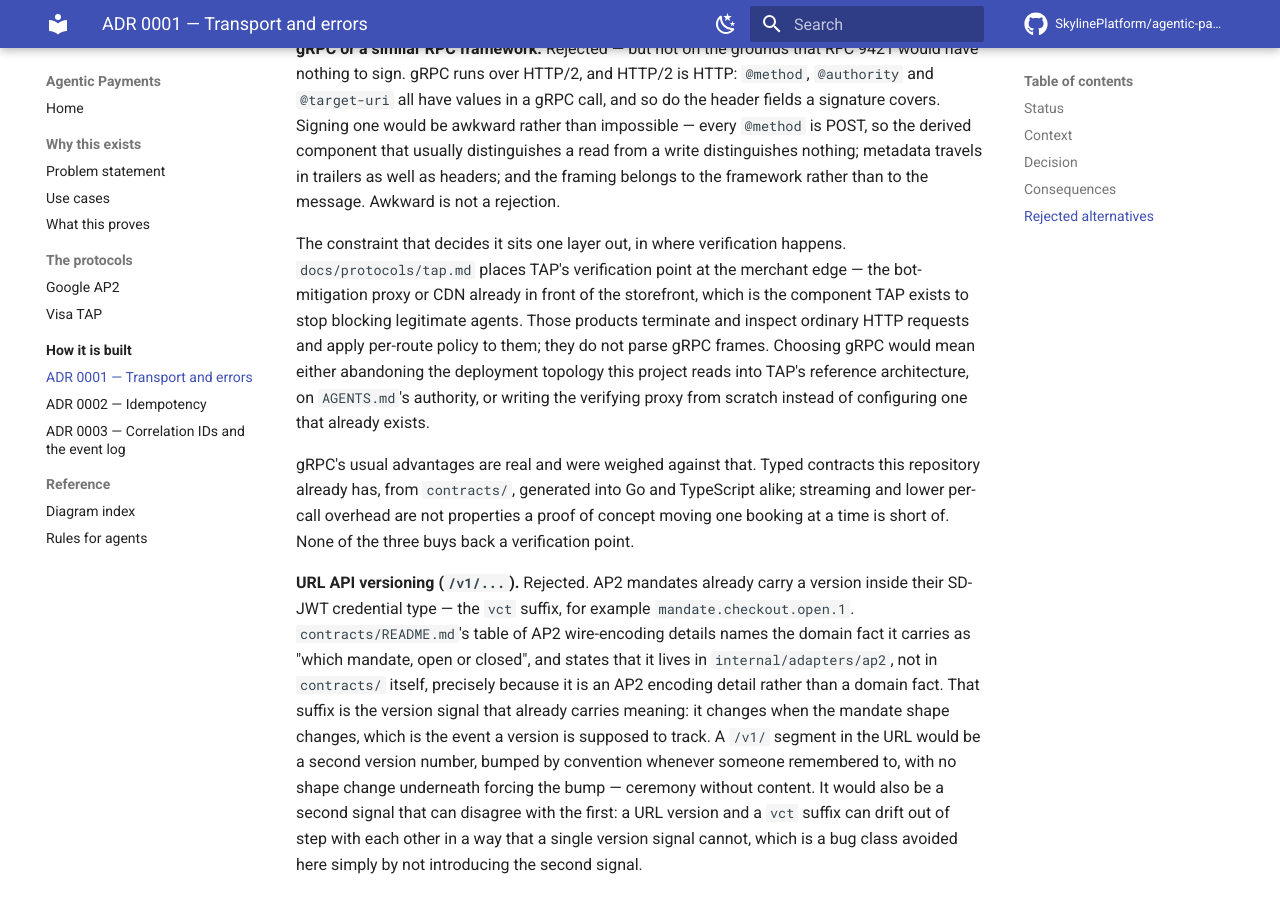
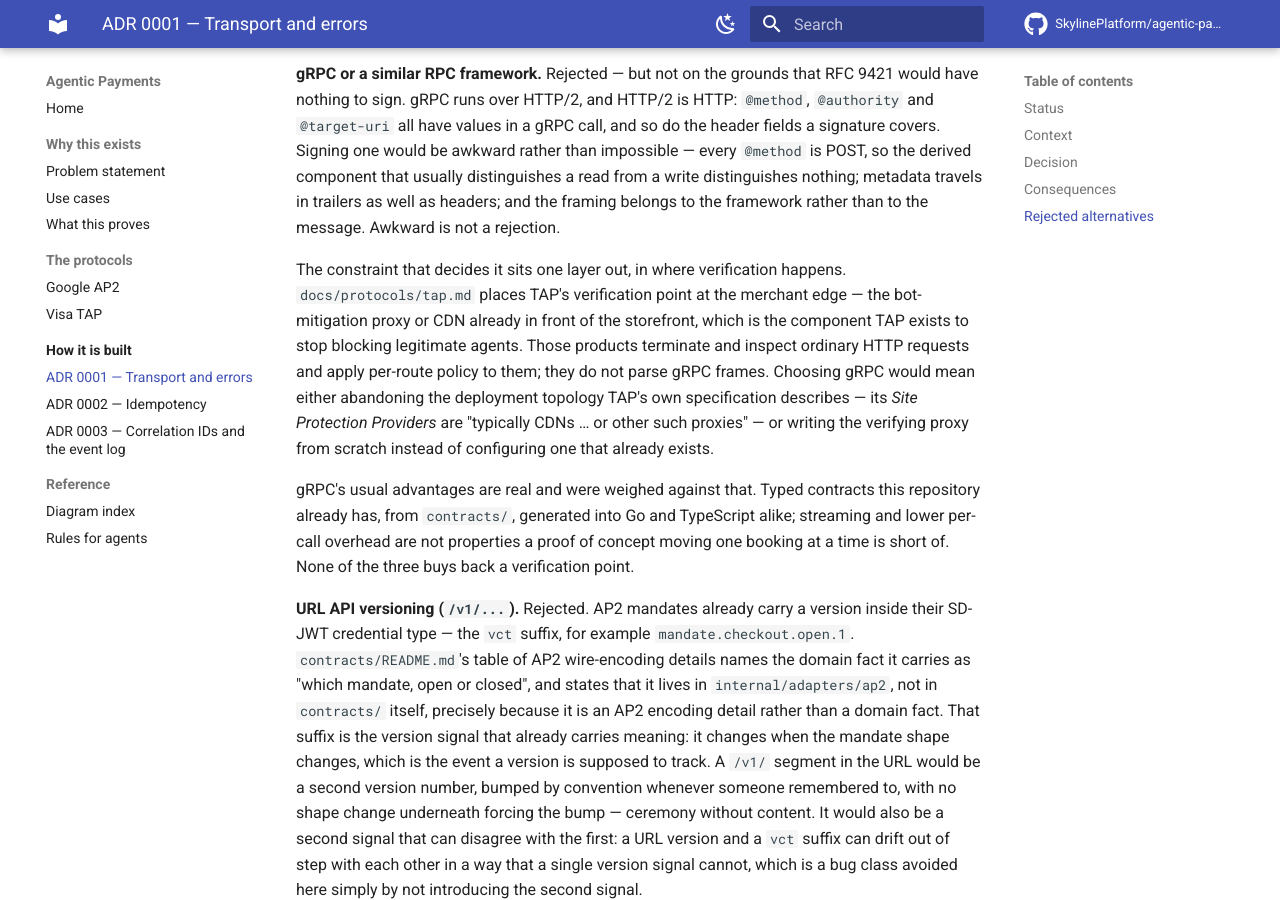
Before and after one commit to SkylinePlatform/agentic-payments, an MkDocs documentation site: the page built from docs/architecture/adr/0001-transport-and-errors.md, in a window 1280 px wide and 900 px high, scrolled down 2208 px. Built offline with MkDocs 1.6.1 and Material for MkDocs 9.7.7, drawn with Linux system fonts in a browser that asks for light colours; comment, search, counter and statistics services are not loaded; some of the changed text lies outside the part shown.

Commit message:
docs: the two places that repeated tap.md's old sourcing
`AGENTS.md` requires documentation to move with the change that makes it stale,
and the previous commit made two sentences elsewhere false rather than merely
out of date.

`README.md` said the merchant-edge topology was "this project's own" reading,
"held on the grounds `docs/protocols/tap.md` sets out" — and pointed at the
document that now sources it to the specification. It quotes the Site
Protection Providers definition instead.

ADR 0001 said TAP's signature "covers the request as an HTTP message — method,
path, headers", which is RFC 9421's worked example rather than TAP's required
covered components, and its rejected-alternatives section attributed the proxy
topology to `AGENTS.md`'s authority. Both corrected in place; the decision the
ADR records is unchanged, and is if anything better supported, since the
specification names the CDN layer itself.

Refs #33.

Co-Authored-By: Claude Opus 5 (1M context) <noreply@anthropic.com>

```diff
--- a/docs/architecture/adr/0001-transport-and-errors.md
+++ b/docs/architecture/adr/0001-transport-and-errors.md
@@ -14,8 +14,9 @@ constrain what can be chosen here; this ADR is where they get written down
 once, rather than rediscovered separately in each service.
 
 TAP secures a request with RFC 9421 HTTP Message Signatures: the signature
-covers the request as an HTTP message — method, path, headers — not an
-arbitrary payload, and `pkg/httpsig` implements RFC 9421 in those terms.
+covers the request as an HTTP message — its authority and path, per TAP's own
+required covered components — not an arbitrary payload, and `pkg/httpsig`
+implements RFC 9421 in those terms.
 `docs/protocols/tap.md` covers the signing mechanism itself. The fact this
 ADR needs from it is less the signing than the *place*: verification happens
 at the merchant edge, in the bot-mitigation proxy that already sits in front
@@ -107,9 +108,10 @@ merchant edge — the bot-mitigation proxy or CDN already in front of the
 storefront, which is the component TAP exists to stop blocking legitimate
 agents. Those products terminate and inspect ordinary HTTP requests and apply
 per-route policy to them; they do not parse gRPC frames. Choosing gRPC would
-mean either abandoning the deployment topology this project reads into TAP's
-reference architecture, on `AGENTS.md`'s authority, or writing the verifying
-proxy from scratch instead of configuring one that already exists.
+mean either abandoning the deployment topology TAP's own specification
+describes — its *Site Protection Providers* are "typically CDNs … or other such
+proxies" — or writing the verifying proxy from scratch instead of configuring
+one that already exists.
 
 gRPC's usual advantages are real and were weighed against that. Typed
 contracts this repository already has, from `contracts/`, generated into Go
```
Also changed, not shown: README.md (+7 -4 lines).
